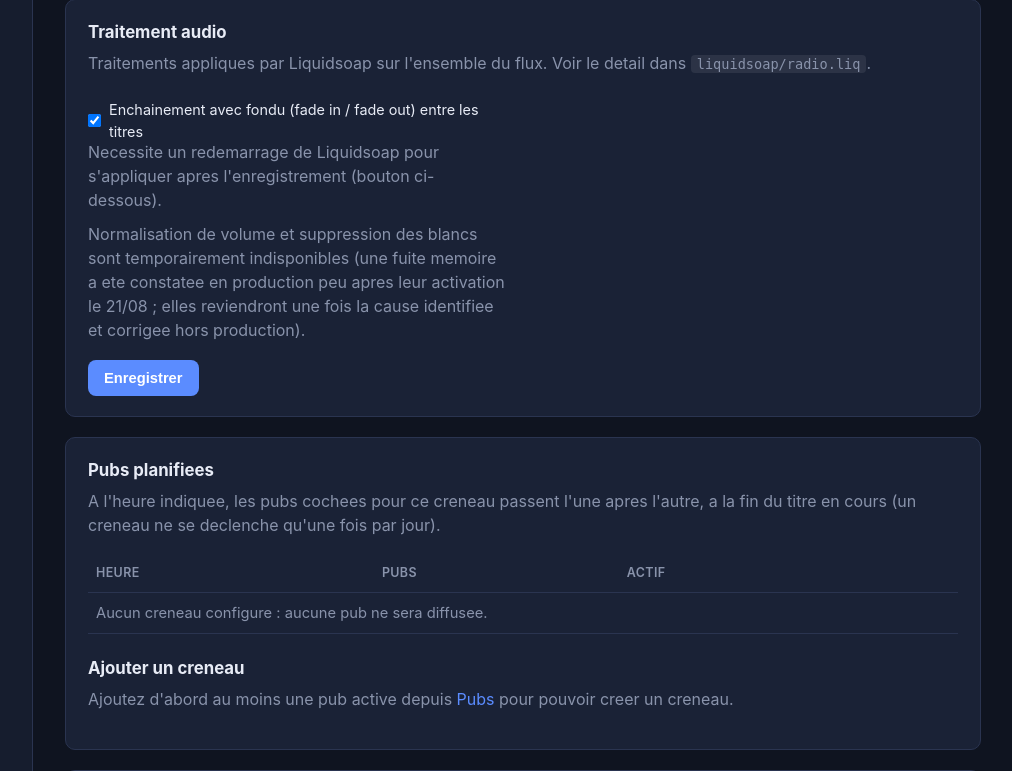
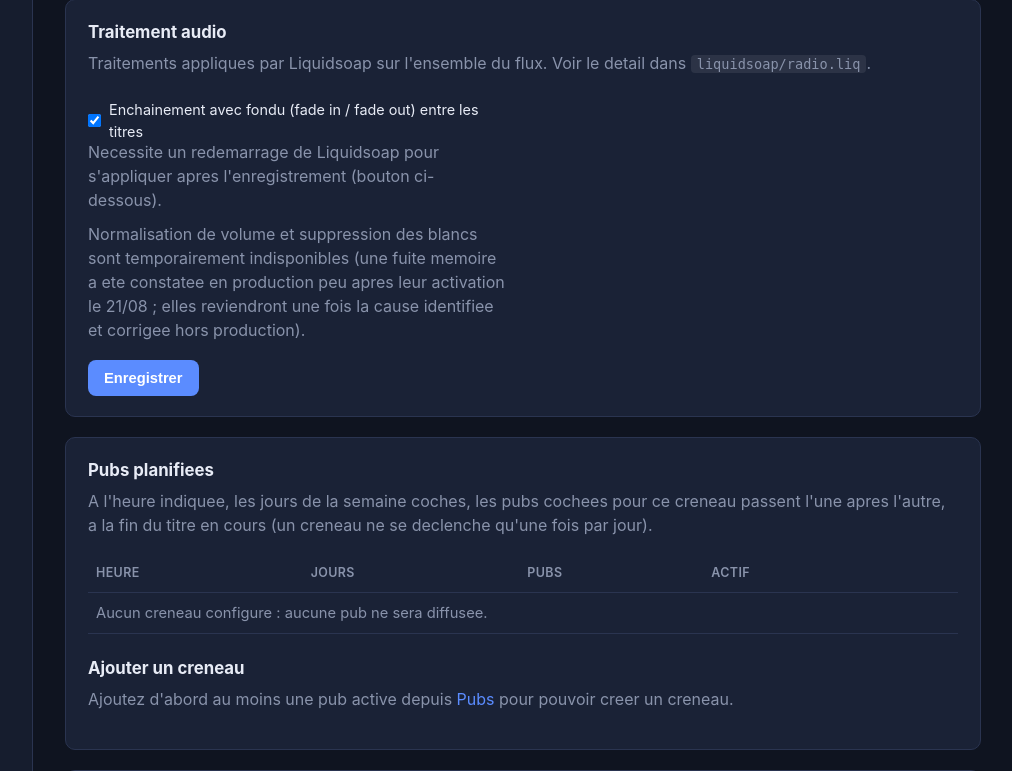
Before and after one commit to LyonelB/BL-WRA, a Flask app: page /reglages in a window 1280 px wide. Shown: the part 562-1333 px from the top of the page, without its empty margins (187-1199 px from the left). Run offline with Flask 3, Linux system fonts and the light colour scheme; the visitor is signed in with stand-in values (Sample User, id 1); data comes from the database, SQL or seed files in the repository; data that the repository does not hold is empty; parts of the project's set-up code (start-up, migrations or seed data) failed here and were passed over.

Commit message:
Ajoute les jours de diffusion aux creneaux pub

```diff
--- a/app/app.py
+++ b/app/app.py
@@ -74,6 +74,23 @@ def create_app():
     def depuis_filter(iso_ts):
         return iso_ts or ""
 
+    _JOUR_LABELS = {"1": "Lun", "2": "Mar", "3": "Mer", "4": "Jeu", "5": "Ven", "6": "Sam", "7": "Dim"}
+
+    @app.template_filter("jours_creneau")
+    def jours_creneau_filter(days_str):
+        """Affichage compact des jours de diffusion d'un creneau pub (voir
+        pub_slots.py) : "Tous les jours" / "Semaine" / "Week-end" pour les
+        cas courants, sinon la liste abregee (ex. "Lun, Mer, Ven")."""
+        days = {d for d in (days_str or "").split(",") if d}
+        if days == set(_JOUR_LABELS):
+            return "Tous les jours"
+        if days == {"1", "2", "3", "4", "5"}:
+            return "Semaine"
+        if days == {"6", "7"}:
+            return "Week-end"
+        ordered = sorted(days, key=lambda d: int(d) if d.isdigit() else 0)
+        return ", ".join(_JOUR_LABELS.get(d, d) for d in ordered) or "-"
+
     @app.context_processor
     def inject_globals():
         return {"station_name": database.get_setting("station_name", "Ma Webradio")}
--- a/app/database.py
+++ b/app/database.py
@@ -66,6 +66,10 @@ CREATE TABLE IF NOT EXISTS relays (
 CREATE TABLE IF NOT EXISTS pub_slots (
     id INTEGER PRIMARY KEY AUTOINCREMENT,
     time TEXT NOT NULL,
+    -- Jours de diffusion, ex. "1,2,3,4,5" (1=lundi ... 7=dimanche). Toujours
+    -- rempli (defaut = tous les jours) - voir _migrate_pub_slots_days pour
+    -- les installations anterieures a ce champ.
+    days TEXT NOT NULL DEFAULT '1,2,3,4,5,6,7',
     active INTEGER NOT NULL DEFAULT 1,
     last_fired_date TEXT NOT NULL DEFAULT ''
 );
@@ -99,8 +103,24 @@ def init_db(app):
     with app.app_context():
         db = get_db()
         db.executescript(SCHEMA)
+        _migrate_pub_slots_days(db)
         db.commit()
         _seed_defaults(app, db)
+
+
+def _migrate_pub_slots_days(db):
+    """Ajoute la colonne 'days' a pub_slots si elle n'existe pas encore
+    (installations mises a jour depuis une version anterieure a cette
+    fonctionnalite). "CREATE TABLE IF NOT EXISTS" ci-dessus ne touche pas
+    aux tables deja existantes, d'ou cette migration explicite. Les
+    creneaux existants recoivent tous les jours par defaut (valeur DEFAULT
+    de la colonne), pour continuer a se declencher exactement comme avant
+    (aucune restriction de jour au prealable)."""
+    cols = {row["name"] for row in db.execute("PRAGMA table_info(pub_slots)").fetchall()}
+    if "days" not in cols:
+        db.execute(
+            "ALTER TABLE pub_slots ADD COLUMN days TEXT NOT NULL DEFAULT '1,2,3,4,5,6,7'"
+        )
 
 
 def _seed_defaults(app, db):
@@ -411,11 +431,11 @@ def _set_pub_slot_tracks(db, slot_id, track_ids):
         )
 
 
-def add_pub_slot(time_str, track_ids):
+def add_pub_slot(time_str, days_str, track_ids):
     db = get_db()
     cur = db.execute(
-        "INSERT INTO pub_slots (time, active, last_fired_date) VALUES (?, 1, '')",
-        (time_str,),
+        "INSERT INTO pub_slots (time, days, active, last_fired_date) VALUES (?, ?, 1, '')",
+        (time_str, days_str),
     )
     slot_id = cur.lastrowid
     _set_pub_slot_tracks(db, slot_id, track_ids)
@@ -423,9 +443,11 @@ def add_pub_slot(time_str, track_ids):
     return slot_id
 
 
-def update_pub_slot(slot_id, time_str, track_ids):
+def update_pub_slot(slot_id, time_str, days_str, track_ids):
     db = get_db()
-    db.execute("UPDATE pub_slots SET time = ? WHERE id = ?", (time_str, slot_id))
+    db.execute(
+        "UPDATE pub_slots SET time = ?, days = ? WHERE id = ?", (time_str, days_str, slot_id)
+    )
     _set_pub_slot_tracks(db, slot_id, track_ids)
     db.commit()
 
@@ -442,14 +464,20 @@ def set_pub_slot_active(slot_id, active):
     db.commit()
 
 
-def due_pub_slots(now_hm, today):
-    """Creneaux actifs dont l'heure est deja passee (aujourd'hui) et qui ne
-    se sont pas encore declenches aujourd'hui."""
+def due_pub_slots(now_hm, today, weekday):
+    """Creneaux actifs dont l'heure est deja passee (aujourd'hui), qui
+    incluent le jour de la semaine courant (weekday : "1"=lundi ...
+    "7"=dimanche, voir datetime.isoweekday()) parmi leurs jours de
+    diffusion, et qui ne se sont pas encore declenches aujourd'hui.
+    Le tour ',' || days || ',' LIKE '%,' || ? || ',%' evite tout faux
+    positif de sous-chaine (non necessaire ici vu que "days" ne contient
+    que des chiffres 1-7 uniques, mais plus sur si le format evolue)."""
     db = get_db()
     return db.execute(
         "SELECT * FROM pub_slots WHERE active = 1 AND time <= ? AND last_fired_date != ? "
+        "AND (',' || days || ',') LIKE ('%,' || ? || ',%') "
         "ORDER BY time",
-        (now_hm, today),
+        (now_hm, today, weekday),
     ).fetchall()
 
 
--- a/app/pub_slots.py
+++ b/app/pub_slots.py
@@ -14,6 +14,9 @@ from auth import login_required
 
 bp = Blueprint("pub_slots", __name__)
 
+# 1=lundi ... 7=dimanche (datetime.isoweekday()), voir rotation.py
+VALID_DAYS = {"1", "2", "3", "4", "5", "6", "7"}
+
 
 def _parse_track_ids():
     ids = []
@@ -25,6 +28,14 @@ def _parse_track_ids():
     return ids
 
 
+def _parse_days():
+    """Jours coches dans le formulaire (cases 'days'), normalises dans
+    l'ordre lundi -> dimanche quel que soit l'ordre de soumission, ex.
+    "1,3,5". Chaine vide si aucun jour coche (a rejeter par l'appelant)."""
+    days = {d for d in request.form.getlist("days") if d in VALID_DAYS}
+    return ",".join(sorted(days, key=int))
+
+
 @bp.route("/reglages/creneaux/ajouter", methods=["POST"])
 @login_required
 def ajouter():
@@ -33,7 +44,12 @@ def ajouter():
         flash("L'heure du creneau est obligatoire.", "error")
         return redirect(url_for("settings.reglages"))
 
-    database.add_pub_slot(time_str, _parse_track_ids())
+    days_str = _parse_days()
+    if not days_str:
+        flash("Selectionnez au moins un jour de diffusion.", "error")
+        return redirect(url_for("settings.reglages"))
+
+    database.add_pub_slot(time_str, days_str, _parse_track_ids())
     flash("Creneau ajoute.", "success")
     return redirect(url_for("settings.reglages"))
 
@@ -51,7 +67,13 @@ def modifier(slot_id):
         if not time_str:
             flash("L'heure du creneau est obligatoire.", "error")
             return redirect(url_for("pub_slots.modifier", slot_id=slot_id))
-        database.update_pub_slot(slot_id, time_str, _parse_track_ids())
+
+        days_str = _parse_days()
+        if not days_str:
+            flash("Selectionnez au moins un jour de diffusion.", "error")
+            return redirect(url_for("pub_slots.modifier", slot_id=slot_id))
+
+        database.update_pub_slot(slot_id, time_str, days_str, _parse_track_ids())
         flash("Creneau modifie.", "success")
         return redirect(url_for("settings.reglages"))
 
--- a/app/rotation.py
+++ b/app/rotation.py
@@ -101,9 +101,10 @@ def _maybe_push_due_pub_slots(app, base_url):
     now = datetime.now()
     today = now.strftime("%Y-%m-%d")
     now_hm = now.strftime("%H:%M")
+    weekday = str(now.isoweekday())  # 1=lundi ... 7=dimanche
 
     pushed_any = False
-    for slot in database.due_pub_slots(now_hm, today):
+    for slot in database.due_pub_slots(now_hm, today, weekday):
         for track in database.get_pub_slot_tracks(slot["id"]):
             if _push(base_url, app.config["PUBS_DIR"], track, "pub"):
                 pushed_any = True
--- a/app/static/css/style.css
+++ b/app/static/css/style.css
@@ -234,6 +234,14 @@ input:focus { outline: none; border-color: var(--accent); }
   background: var(--bg);
 }
 
+.days-picker {
+  display: flex;
+  flex-wrap: wrap;
+  gap: 4px 16px;
+  margin-top: 6px;
+}
+.days-picker .checkbox-list-item { padding: 2px 0; }
+
 .checkbox-list-item {
   display: flex;
   align-items: center;
--- a/app/templates/reglages.html
+++ b/app/templates/reglages.html
@@ -80,19 +80,20 @@
 <section class="card">
   <h2>Pubs planifiees</h2>
   <p class="hint">
-    A l'heure indiquee, les pubs cochees pour ce creneau passent l'une apres
-    l'autre, a la fin du titre en cours (un creneau ne se declenche qu'une
-    fois par jour).
+    A l'heure indiquee, les jours de la semaine coches, les pubs cochees
+    pour ce creneau passent l'une apres l'autre, a la fin du titre en cours
+    (un creneau ne se declenche qu'une fois par jour).
   </p>
 
   <table class="table">
     <thead>
-      <tr><th>Heure</th><th>Pubs</th><th>Actif</th><th></th></tr>
+      <tr><th>Heure</th><th>Jours</th><th>Pubs</th><th>Actif</th><th></th></tr>
     </thead>
     <tbody>
       {% for entry in pub_slots %}
       <tr class="{{ '' if entry.slot.active else 'row-inactive' }}">
         <td>{{ entry.slot.time }}</td>
+        <td>{{ entry.slot.days | jours_creneau }}</td>
         <td>
           {% if entry.tracks %}
             {% for t in entry.tracks %}{{ t.title or t.filename }}{% if not loop.last %}, {% endif %}{% endfor %}
@@ -115,7 +116,7 @@
         </td>
       </tr>
       {% else %}
-      <tr><td colspan="4" class="muted">Aucun creneau configure : aucune pub ne sera diffusee.</td></tr>
+      <tr><td colspan="5" class="muted">Aucun creneau configure : aucune pub ne sera diffusee.</td></tr>
       {% endfor %}
     </tbody>
   </table>
@@ -125,6 +126,16 @@
   <form method="post" action="{{ url_for('pub_slots.ajouter') }}" class="settings-form">
     <label>Heure
       <input type="time" name="time" required>
+    </label>
+    <label>Jours de diffusion
+      <div class="days-picker">
+        {% for value, label in [("1","Lun"),("2","Mar"),("3","Mer"),("4","Jeu"),("5","Ven"),("6","Sam"),("7","Dim")] %}
+        <label class="checkbox-list-item">
+          <input type="checkbox" name="days" value="{{ value }}" checked>
+          {{ label }}
+        </label>
+        {% endfor %}
+      </div>
     </label>
     <label>Pubs a diffuser a ce creneau
       <div class="checkbox-list">
```
Also changed, not shown: app/templates/pub_slot_edit.html (+11 -0 lines).
